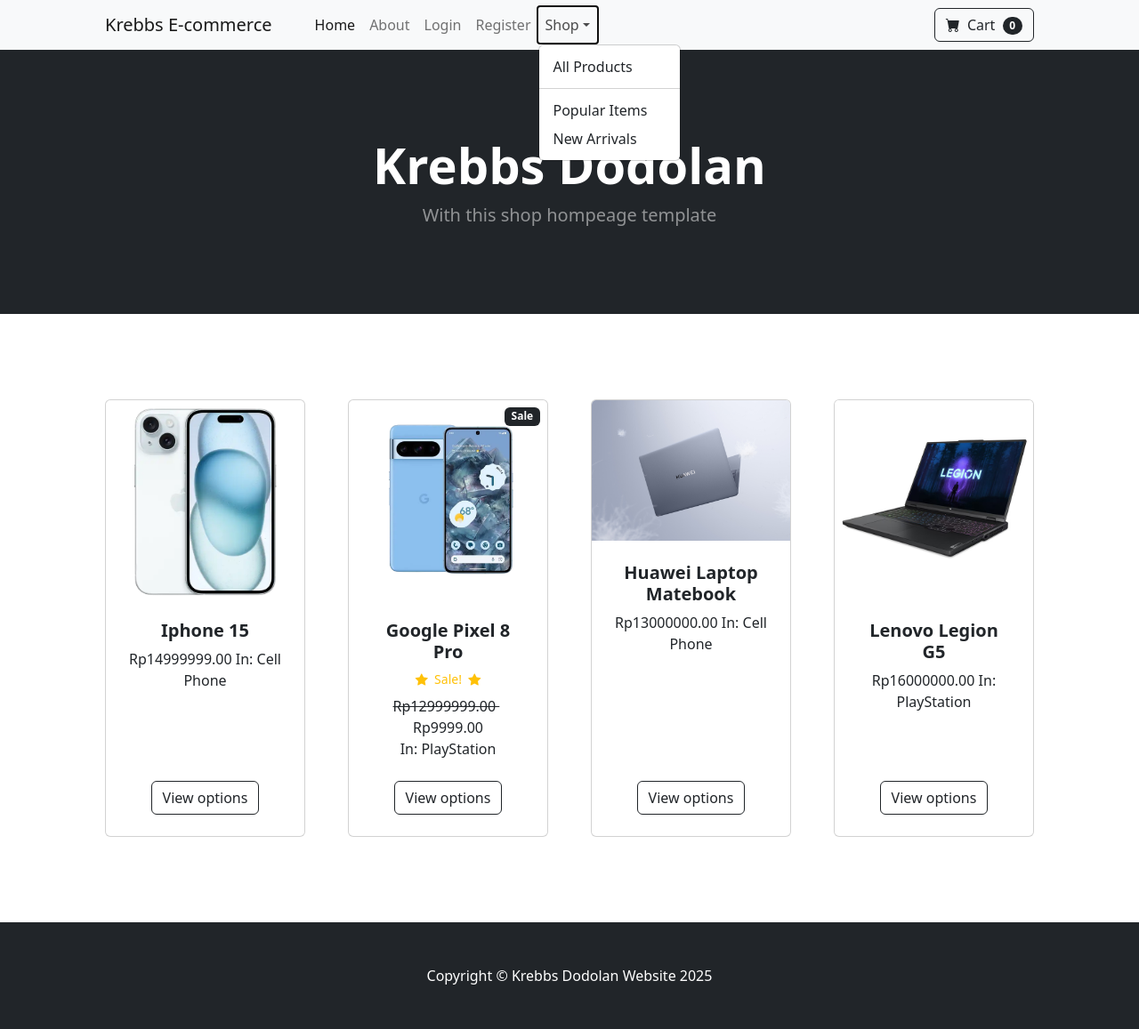
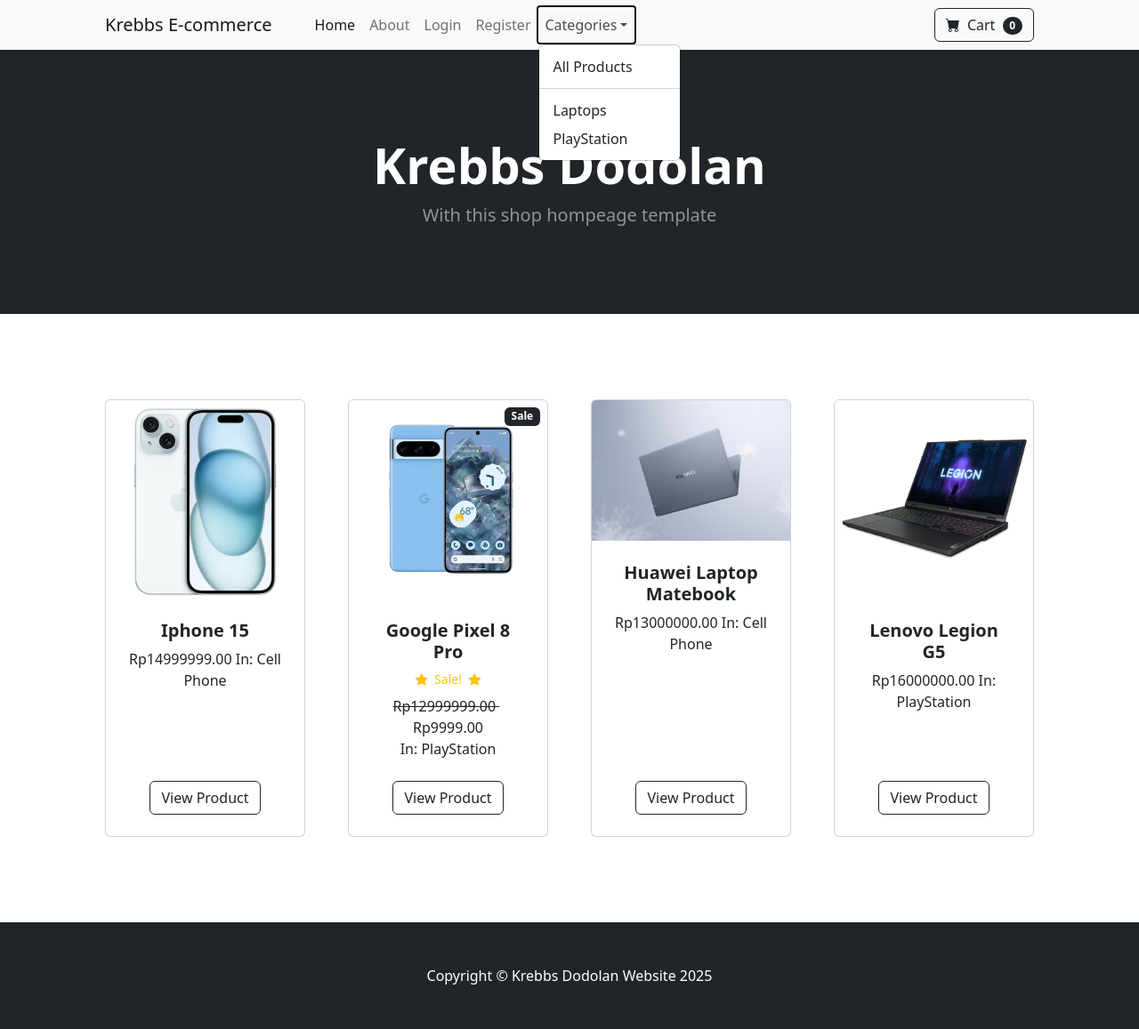
Before and after one commit to GuruhHdr/eCommerce-GuruhHendryan, a Django app: page / in a window 1280 px wide, after a click on "Categories". Shown: the whole page at 89% size. Run offline with Django 5.2, Linux system fonts and the light colour scheme; data comes from the database, SQL or seed files in the repository; both versions use the stored data as it was after the commit; some libraries are stand-ins or nearby versions.

Commit message:
Menambahkan fitur view product & menambahkan category product

```diff
--- a/store/templates/home.html
+++ b/store/templates/home.html
@@ -26,7 +26,7 @@
                                     right: 0.5rem">Sale</div>
 
                             <!-- Product image-->
-                            <img class="card-img-top" src="{{product.image.url}}" alt="..." />
+                            <img class="card-img-top" src="{{ product.image.url }}" alt="..." />
                             <!-- Product details-->
                             <div class="card-body p-4">
                                 <div class="text-center">
@@ -54,7 +54,9 @@
                             </div>
                             <!-- Product actions-->
                             <div class="card-footer p-4 pt-0 border-top-0 bg-transparent">
-                                <div class="text-center"><a class="btn btn-outline-dark mt-auto" href="#">View options</a></div>
+    <div class="text-center"><a class="btn
+        btn-outline-dark mt-auto" href="{% url 'product' product.id %}">View Product</a>
+    </div>
                             </div>
                         </div>
                     </div>
@@ -65,7 +67,7 @@
                         <div class="card h-100">
 
                             <!-- Product image-->
-                            <img class="card-img-top" src="{{product.image.url}}" alt="..." />
+                            <img class="card-img-top" src="{{ product.image.url }}" alt="..." />
                             <!-- Product details-->
                             <div class="card-body p-4">
                                 <div class="text-center">
@@ -81,8 +83,12 @@
                                 </div>
                             </div>
                             <!-- Product actions-->
-                            <div class="card-footer p-4 pt-0 border-top-0 bg-transparent">
-                                <div class="text-center"><a class="btn btn-outline-dark mt-auto" href="#">View options</a></div>
+                            <div class="card-footer p-4 pt-0
+                            border-top-0
+                            bg-transparent">
+     <div class="text-center"><a class="btn btn-outline-dark mt-auto"
+        href="{% url 'product' product.id %}">View Product</a>
+    </div>
                             </div>
                         </div>
                     </div>
--- a/store/templates/navbar.html
+++ b/store/templates/navbar.html
@@ -20,12 +20,14 @@
 
 
                     <li class="nav-item dropdown">
-                        <a class="nav-link dropdown-toggle" id="navbarDropdown" href="#" role="button" data-bs-toggle="dropdown" aria-expanded="false">Shop</a>
+                        <a class="nav-link dropdown-toggle" id="navbarDropdown" href="#"
+                        role="button" data-bs-toggle="dropdown"
+                        aria-expanded="false">Categories</a>
                         <ul class="dropdown-menu" aria-labelledby="navbarDropdown">
-                            <li><a class="dropdown-item" href="#!">All Products</a></li>
+                            <li><a class="dropdown-item" href="{% url 'home' %}">All Products</a></li>
                             <li><hr class="dropdown-divider" /></li>
-                            <li><a class="dropdown-item" href="#!">Popular Items</a></li>
-                            <li><a class="dropdown-item" href="#!">New Arrivals</a></li>
+                            <li><a class="dropdown-item" href="{% url 'category' 'laptops-highend' %}">Laptops</a></li>
+                            <li><a class="dropdown-item" href="{% url 'category' 'playstation-PES' %}">PlayStation</a></li>
                         </ul>
                     </li>
                 </ul>
--- a/store/urls.py
+++ b/store/urls.py
@@ -7,4 +7,7 @@
     path('login/', views.login_user, name='login'),
     path('logout/', views.logout_user, name='logout'),
     path('register/', views.register_user, name='register'),
+    path('product/<int:pk>', views.product, name='product'),
+    path('category/<str:foo>', views.category, name='category'),
+
 ]
--- a/store/views.py
+++ b/store/views.py
@@ -8,10 +8,23 @@
 from django import forms
 
 
+def category(request, foo):
+# Replace Hyphens with spaces
+     foo = foo.replace('-',  ' ')
+     # Grab the category from the url
+     try:
+     # Look Up The Category
+         category = Category.objects.get(name=foo)
+         products = Product.objects.filter(category=category)
+         return render(request, 'category.html', {'products':products, 'category':category})
+     except:
+         messages.success(request, ("That Category Doesn't Exist.."))
+         return redirect('home')
 
 
-
-
+def product(request,pk):
+        product = Product.objects.get(id=pk)
+        return render(request, 'product.html', {'product':product})
 
 def home(request):
         products = Product.objects.all()
```
Also changed, not shown: store/templates/product.html (added, +63 -0 lines), db.sqlite3, ecom/urls.py (line endings or trailing spaces).
